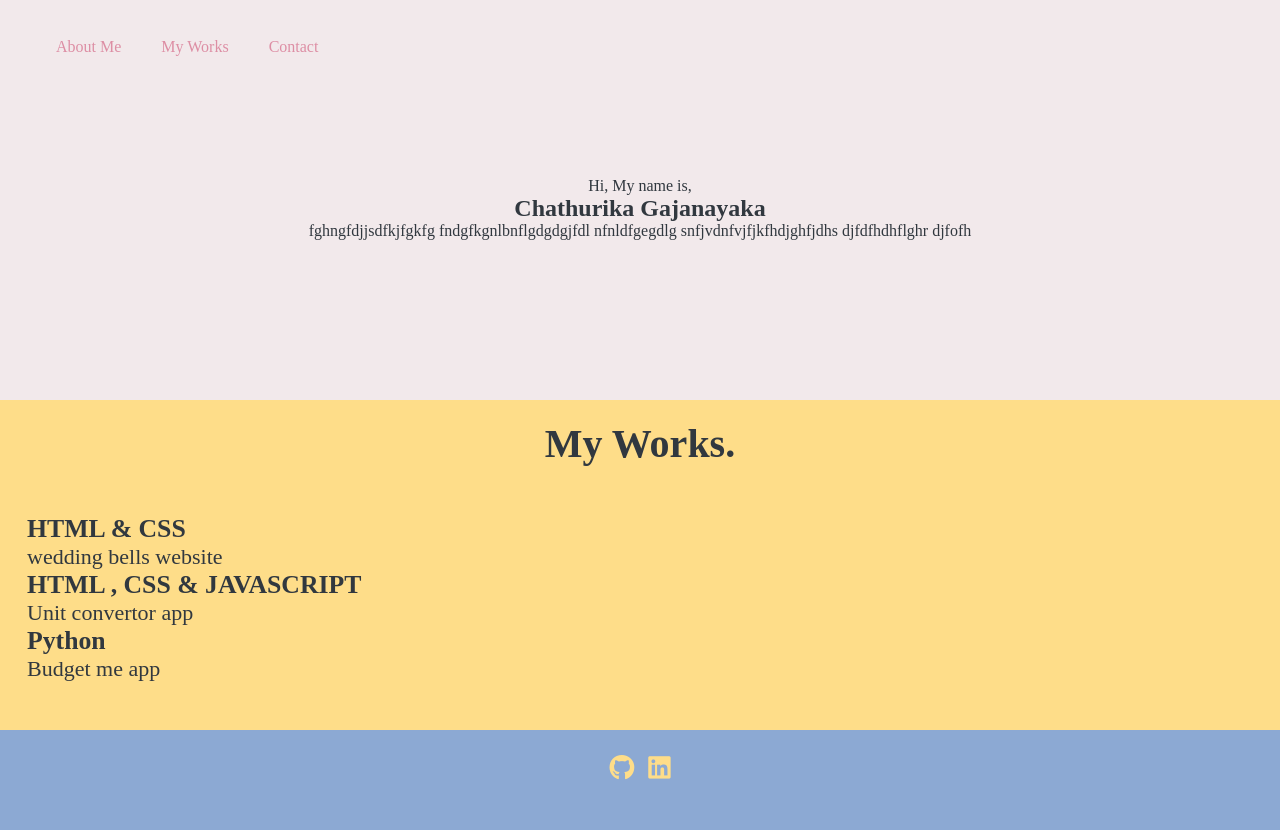
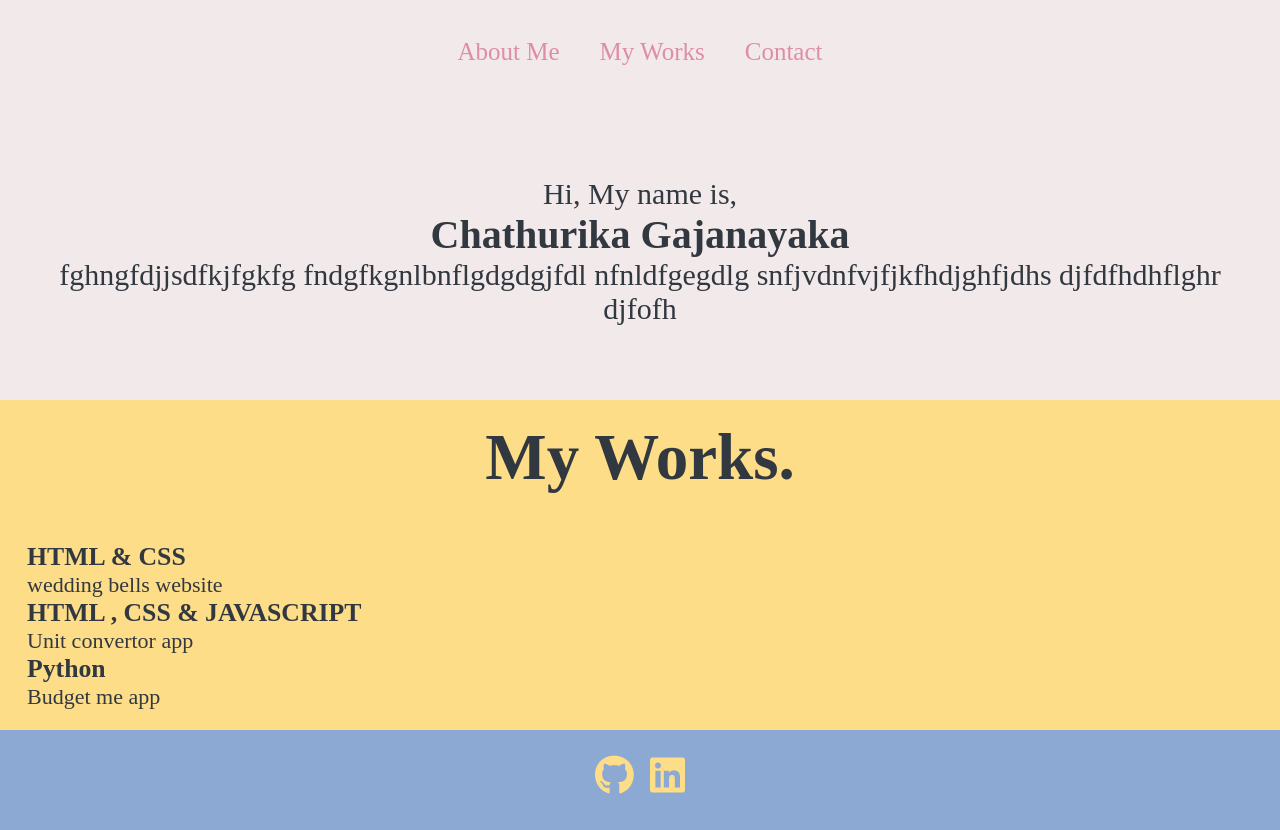
Before and after one commit to chathugaj/portfolio-, a plain HTML site: page index.html in a window 1280 px wide. Drawn offline with Linux system fonts and the light colour scheme; a web font is replaced by a local one.

Commit message:
Add media queries for min-width 900px

```diff
--- a/assets/css/style.css
+++ b/assets/css/style.css
@@ -137,3 +137,25 @@ footer {
     font-size: 22px;
   }
 }
+
+@media only screen and (min-width: 600px) {
+  nav {
+    text-align: center;
+  }
+}
+
+@media only screen and (min-width: 900px) {
+  li > a {
+    font-size: 25px;
+  }
+  p1,
+  p2 {
+    font-size: 30px;
+  }
+  h1 {
+    font-size: 40px;
+  }
+  h2 {
+    font-size: 65px;
+  }
+}
```
